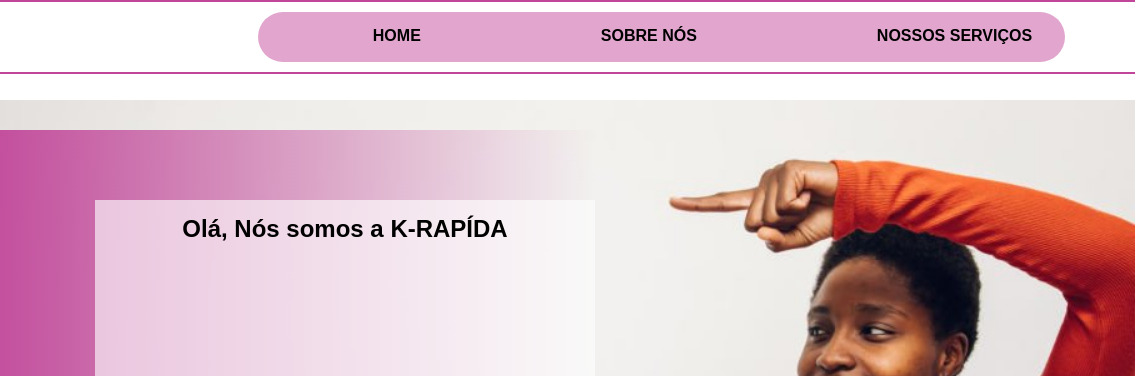
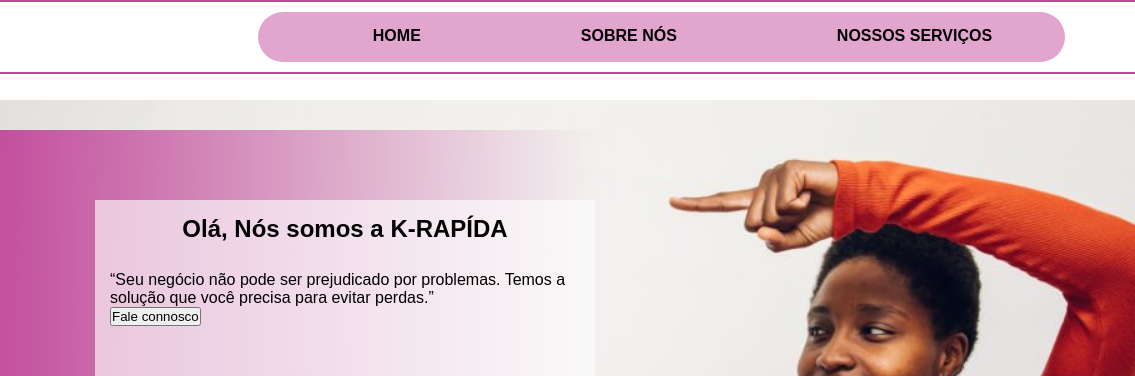
Before and after one commit to EduardoChicaia/site_krapido, a plain HTML site: page index.html in a window 1280 px wide. Shown: the top 376 px of the page, 145-1280 px from the left. Drawn offline with Linux system fonts and the light colour scheme.

Commit message:
Adicionei a frase

```diff
--- a/index.html
+++ b/index.html
@@ -20,7 +20,10 @@
         <section>
             <div class="caixa">
                 <div class="conteudo">
-                    <h1>Olá, Nós somos a <span>K-RAPÍDA</span></h1>
+                    <h1>Olá, Nós somos a <span>K-RAPÍDA <br><br></span></h1>
+                    <p>“Seu negócio não pode ser prejudicado por problemas. Temos a solução que você precisa para evitar perdas.”</p>
+                    <div></div>
+                    <button>Fale connosco</button>
                 </div>
             </div>
         </section>
--- a/krapido.css
+++ b/krapido.css
@@ -34,7 +34,7 @@
 }
 header ul li {
     padding: 15px;
-    margin-left: 50px;
+    margin-left: 30px;
 }
 header a {
     text-decoration: none;
```
